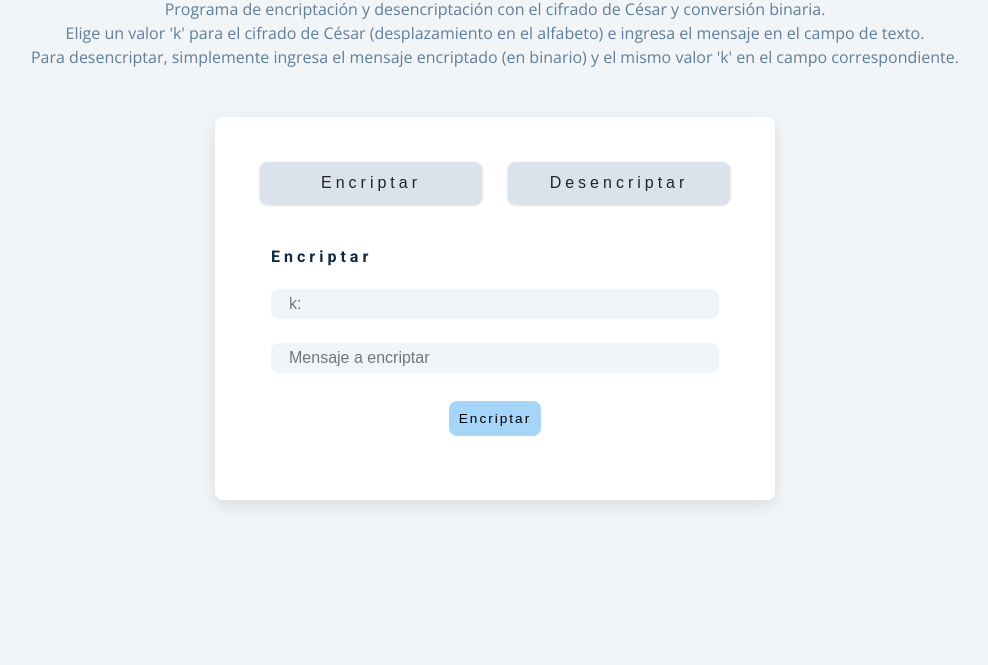
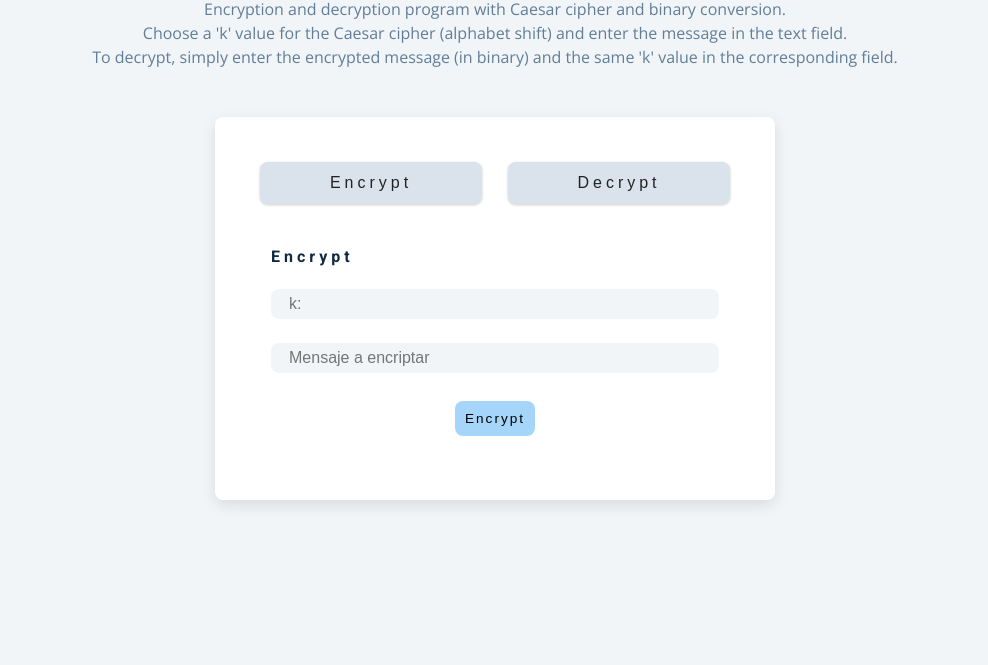
Before and after one commit to EduMedM/caesar_binary_encrypt, a plain HTML site: page index.html in a window 1280 px wide. Shown: the part 135-800 px from the top of the page, without its empty margins (145-1133 px from the left). Drawn offline with nearby package versions, Linux system fonts and the light colour scheme.

Commit message:
Update language in index.html

```diff
--- a/index.html
+++ b/index.html
@@ -3,7 +3,7 @@
   <head>
     <meta charset="UTF-8" />
     <meta name="viewport" content="width=device-width, initial-scale=1.0" />
-    <title>Cifrado Cesar + Binario</title>
+    <title>Caesar + Binary Encryption</title>
 
     <!-- styles -->
     <link rel="stylesheet" href="styles.css" />
@@ -11,28 +11,28 @@
   <body>
     <section class="section">
       <div class="title">
-        <h2>Cifrado César + Binario</h2>
+        <h2>Caesar + Binary Encryption</h2>
         <p>
-          Programa de encriptación y desencriptación con el cifrado de César y
-          conversión binaria.
+          Encryption and decryption program with Caesar cipher and
+          binary conversion.
           <br />
-          Elige un valor 'k' para el cifrado de César (desplazamiento en el
-          alfabeto) e ingresa el mensaje en el campo de texto.
+          Choose a 'k' value for the Caesar cipher (alphabet shift)
+          and enter the message in the text field.
           <br />
-          Para desencriptar, simplemente ingresa el mensaje encriptado (en
-          binario) y el mismo valor 'k' en el campo correspondiente.
+          To decrypt, simply enter the encrypted message (in binary) and
+          the same 'k' value in the corresponding field.
         </p>
       </div>
 
       <div class="about-center section-center">
         <article class="about">
           <div class="btn-container">
-            <button class="tab-btn" data-id="div_encrypt">Encriptar</button>
-            <button class="tab-btn" data-id="div_decrypt">Desencriptar</button>
+            <button class="tab-btn" data-id="div_encrypt">Encrypt</button>
+            <button class="tab-btn" data-id="div_decrypt">Decrypt</button>
           </div>
           <article class="about-content">
             <div class="content active" id="div_encrypt">
-              <h4>Encriptar</h4>
+              <h4>Encrypt</h4>
               <form class="encrypt-form" id="form_e">
                 <div class="form-control">
                   <input
@@ -50,16 +50,16 @@
                   />
                   <br />
                   <div class="div-btn">
-                    <button type="submit" class="submit-btn">Encriptar</button>
+                    <button type="submit" class="submit-btn">Encrypt</button>
                   </div>
                 </div>
               </form>
               <div class="content" id="encrypted">
-                <h4>Contenido Encriptado</h4>
+                <h4>Encrypted Content</h4>
               </div>
             </div>
             <div class="content" id="div_decrypt">
-              <h4>Desencriptar</h4>
+              <h4>Decrypt</h4>
               <form class="encrypt-form" id="form_d">
                 <div class="form-control">
                   <input
@@ -78,7 +78,7 @@
                   <br />
                   <div class="div-btn">
                     <button type="submit" class="submit-btn">
-                      Desencriptar
+                      Decrypt
                     </button>
                   </div>
                 </div>
```
